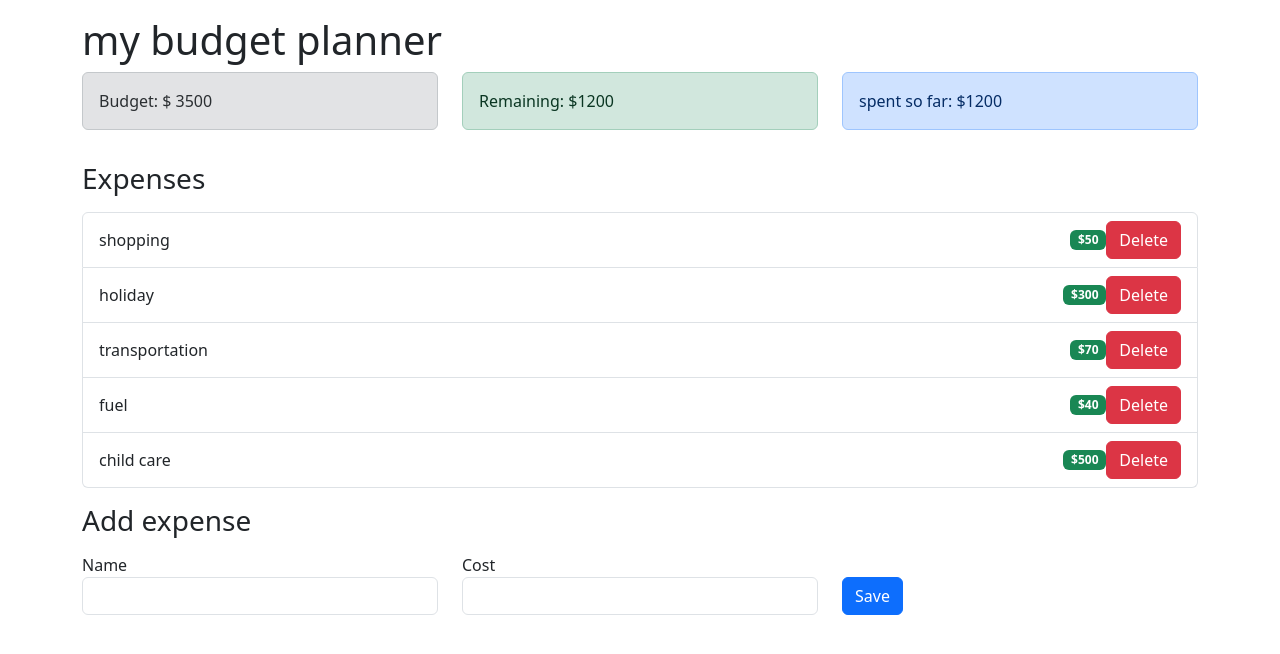
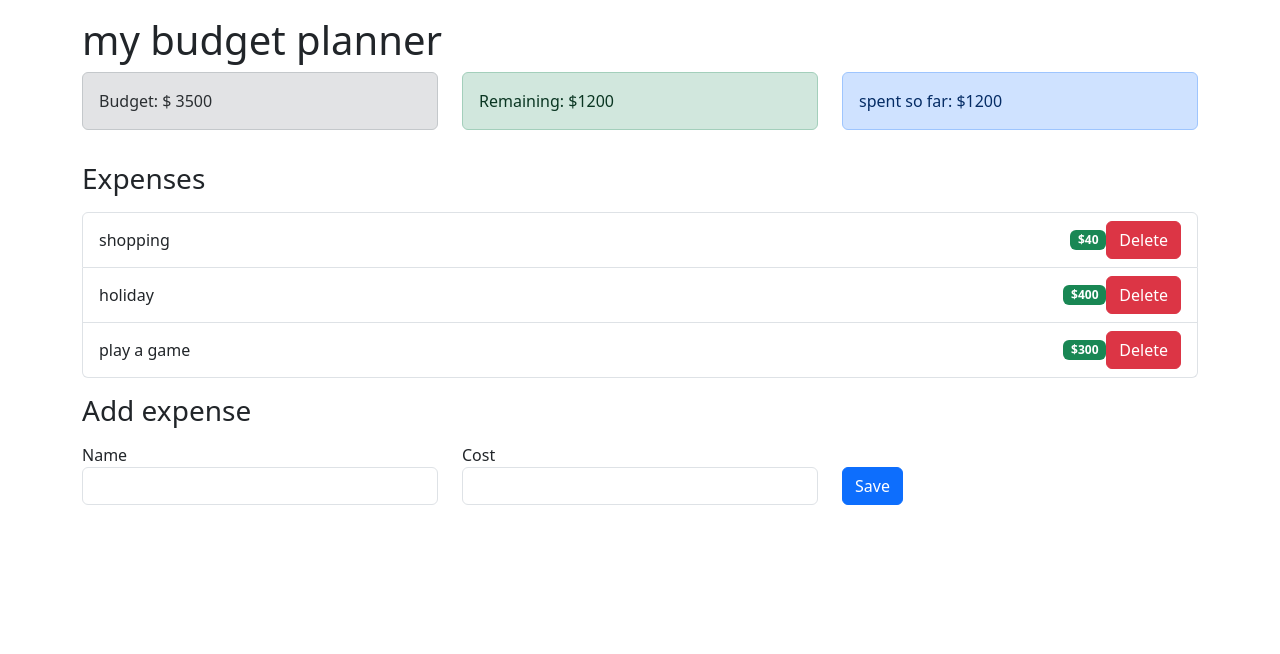
Before and after one commit to LuisDani07/organizador-de-presupuesto, a React (Vite) app: page / in a window 1280 px wide. Shown: the top 654 px of the page. Built offline with nearby package versions, Linux system fonts and the light colour scheme.

Commit message:
componente de la lista de costos

```diff
--- a/src/components/AddExpense.jsx
+++ b/src/components/AddExpense.jsx
@@ -1,5 +1,8 @@
+import { useState } from "react"
 
 function AddExpense() {
+  const [name, setName]=useState('');
+  const [cost, setCost]=useState('');
   return (
       <form>
           <div className="row">
@@ -7,13 +10,17 @@ function AddExpense() {
                 <label for="name">Name</label>
                 <input type="text"
                 required="required"
-                className="form-control" id="name"/>
+                className="form-control" id="name" value={name}
+                onChange={(e)=>{setName(e.target.value)}}/>
             </div>
             <div className="col-sm">
                 <label for="cost">Cost</label>
                 <input type="text"
                 required="required"
-                className="form-control" id="cost" />
+                className="form-control" id="cost"
+                value={cost} onChange={(e)=>{
+                  setCost(e.target.value)
+                }} />
             </div>
               <div className="col-sm">
                 <br />
--- a/src/components/ExpenseList.jsx
+++ b/src/components/ExpenseList.jsx
@@ -1,12 +1,8 @@
 import ExpenseItem from './ExpenseItem';
+import {AppContext} from '../context/AppContext';
+import {useContext} from 'react'
 function ExpenseList() {
-    const expenses=[
-        {id:1, name:"shopping", cost:50},
-        {id:2, name:"holiday", cost:300},
-        {id:3, name:"transportation", cost:70},
-        {id:4, name:"fuel", cost:40},
-        {id:4, name:"child care", cost:500}
-    ]
+    const {expenses}=useContext(AppContext);
   return (
          <ul className='list-group'>
             {expenses.map((expense)=>(
--- a/src/context/AppContext.jsx
+++ b/src/context/AppContext.jsx
@@ -11,7 +11,8 @@ const initialState={
     budget:3500,
     expenses:[
         {  id:12, name:"shopping" ,cost:40 },
-        {  id:13, name:"holiday" ,cost:400 }
+        {  id:13, name:"holiday" ,cost:400 },
+        {id:19, name:"play a game", cost:300}
     ]
 }
 
```
